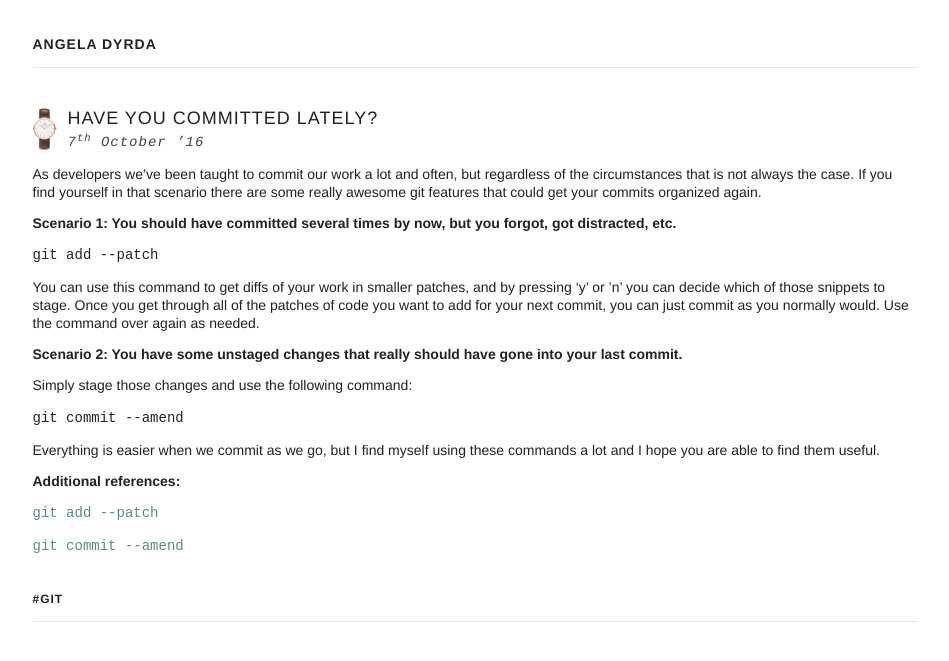
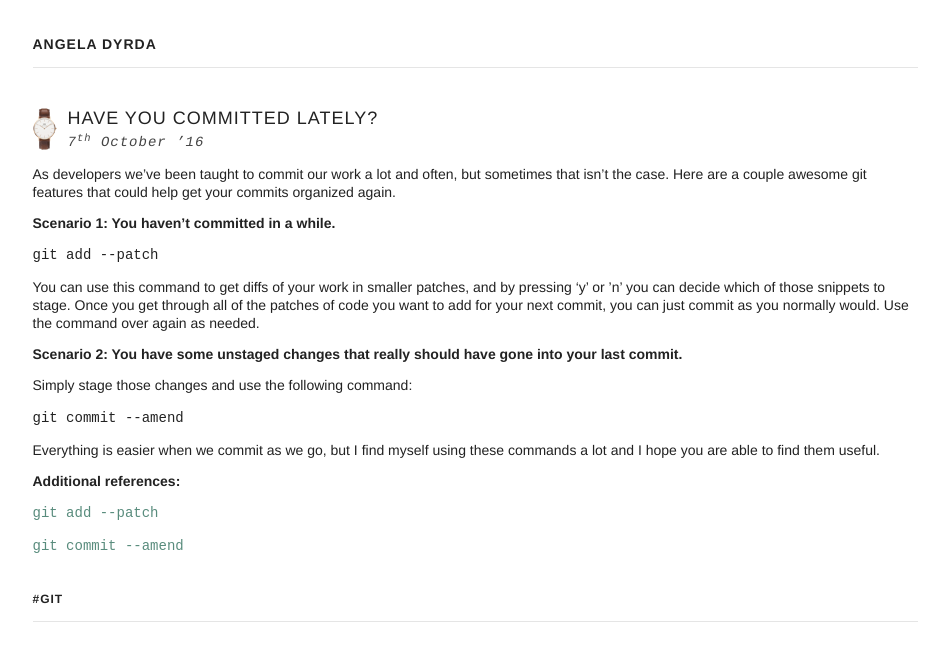
Before and after one commit to adyrda2/adyrda2.github.io, a Jekyll site: the page built from _posts/2016-10-07-have-you-committed-lately.markdown, in a window 1280 px wide, cut to the strip 14-676 px from the top of the page. Shown: the whole strip, without its empty margins (165-1114 px from the left). Built offline with Jekyll 4.4.1, drawn with Linux system fonts in a browser that asks for light colours.

Commit message:
Update 2016-10-07-have-you-committed-lately.markdown

```diff
--- a/_posts/2016-10-07-have-you-committed-lately.markdown
+++ b/_posts/2016-10-07-have-you-committed-lately.markdown
@@ -7,9 +7,9 @@ location:
 tags: git
 ---
 
-As developers we’ve been taught to commit our work a lot and often, but regardless of the circumstances that is not always the case. If you find yourself in that scenario there are some really awesome git features that could get your commits organized again.
+As developers we’ve been taught to commit our work a lot and often, but sometimes that isn't the case. Here are a couple awesome git features that could help get your commits organized again.
 
-#### Scenario 1: You should have committed several times by now, but you forgot, got distracted, etc.
+#### Scenario 1: You haven't committed in a while.
 
 `git add --patch`
 
```
